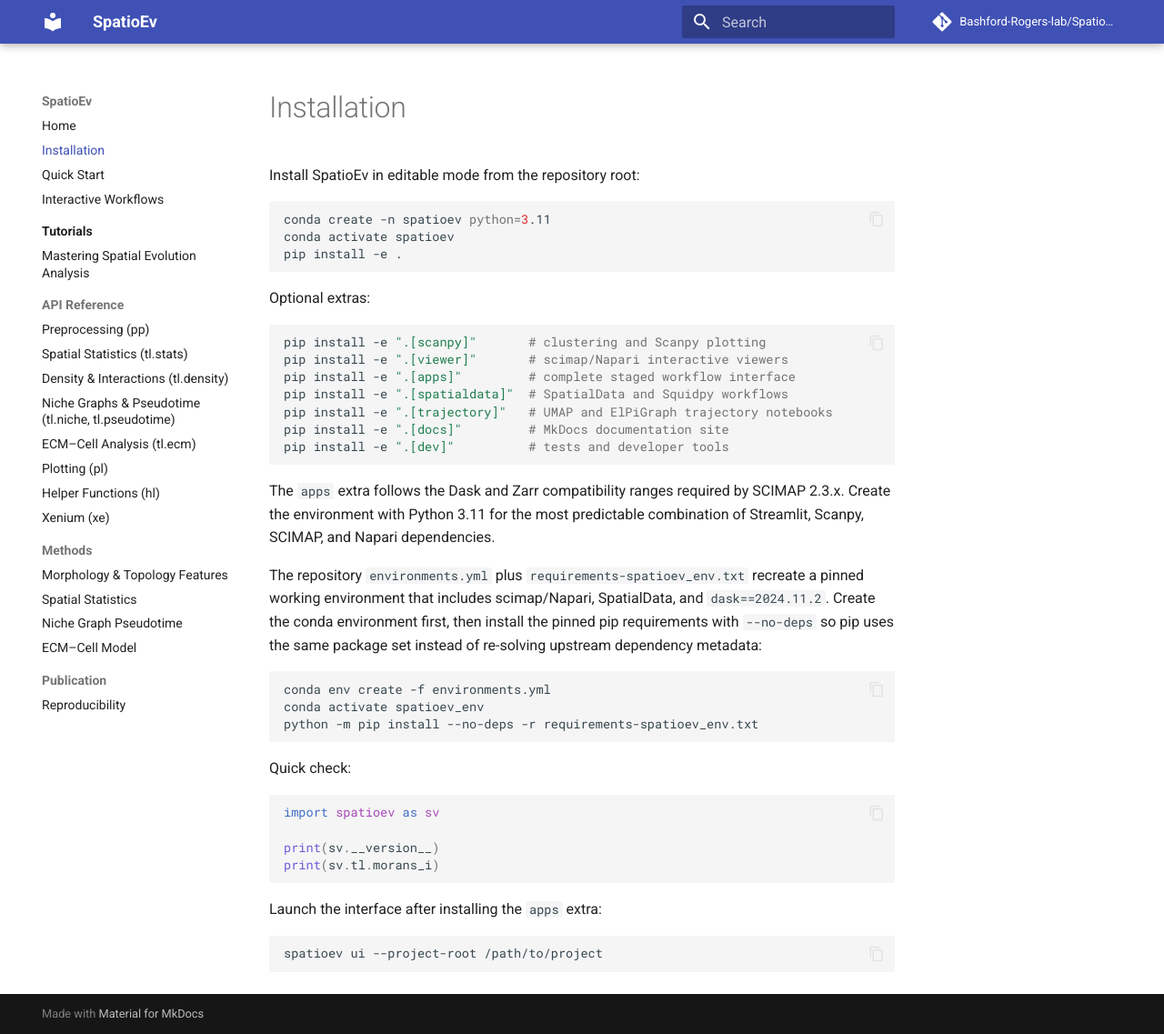
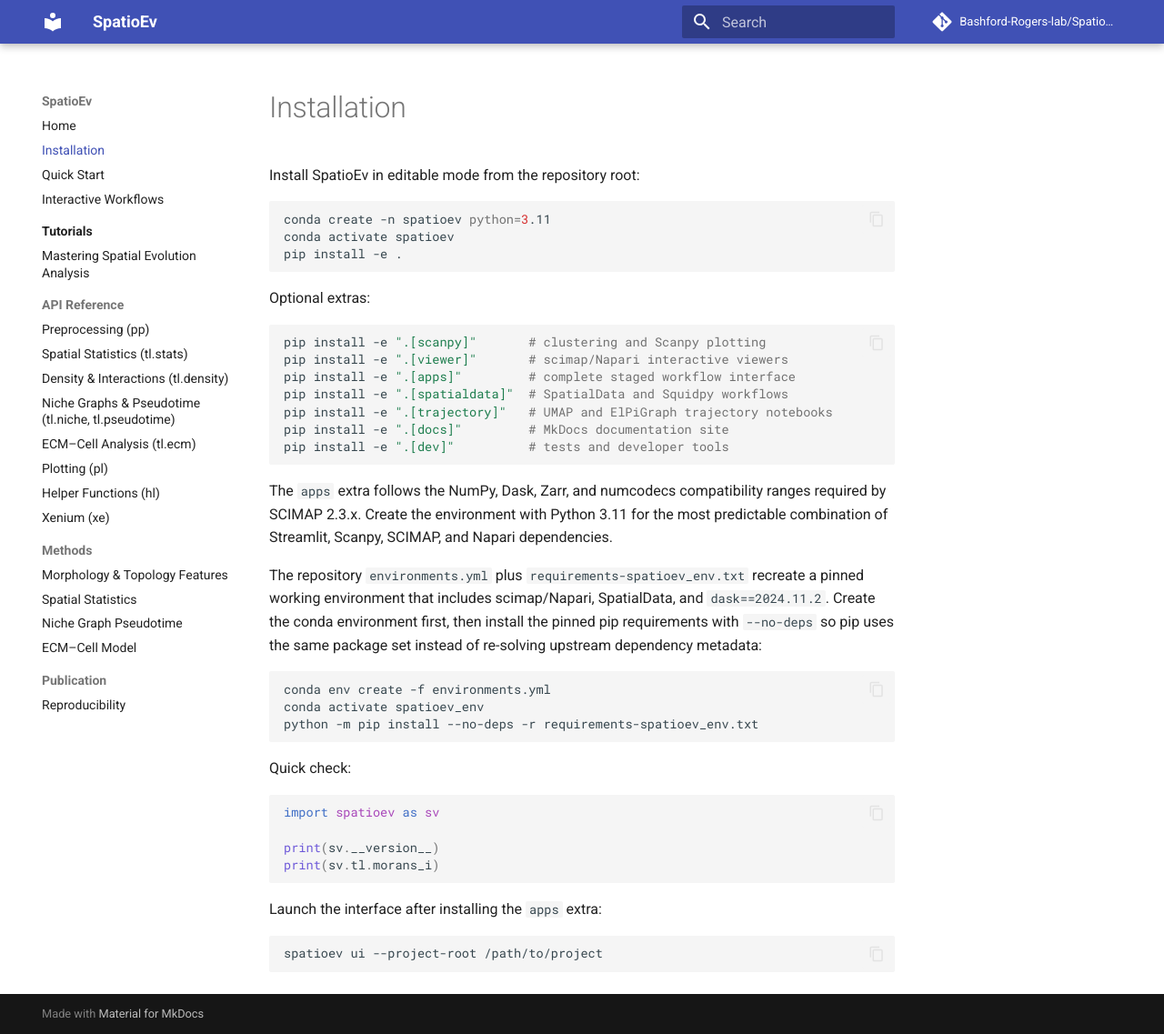
Before and after one commit to Bashford-Rogers-lab/SpatioEv, an MkDocs documentation site: the page built from docs/install.md, in a window 1280 px wide and 1137 px high. Shown: the whole window at 91% size. Built offline with MkDocs 1.6.1 and Material for MkDocs 9.7.7, drawn with Linux system fonts in a browser that asks for light colours; comment, search, counter and statistics services are not loaded.

Commit message:
Guard legacy Zarr runtime compatibility

````diff
--- a/docs/install.md
+++ b/docs/install.md
@@ -20,9 +20,10 @@
 pip install -e ".[dev]"          # tests and developer tools
 ```
 
-The `apps` extra follows the Dask and Zarr compatibility ranges required by
-SCIMAP 2.3.x. Create the environment with Python 3.11 for the most predictable
-combination of Streamlit, Scanpy, SCIMAP, and Napari dependencies.
+The `apps` extra follows the NumPy, Dask, Zarr, and numcodecs compatibility
+ranges required by SCIMAP 2.3.x. Create the environment with Python 3.11 for
+the most predictable combination of Streamlit, Scanpy, SCIMAP, and Napari
+dependencies.
 
 The repository `environments.yml` plus `requirements-spatioev_env.txt` recreate
 a pinned working environment that includes scimap/Napari, SpatialData, and
--- a/pyproject.toml
+++ b/pyproject.toml
@@ -65,6 +65,8 @@
 ]
 ui = [
     "dask[array]>=2023.11,<2024.0",
+    "numcodecs<0.16",
+    "numpy>=1.23,<2",
     "streamlit>=1.40",
     "tifffile>=2023.7",
     "zarr==2.10.3",
````
Also changed, not shown: 1 other file.
